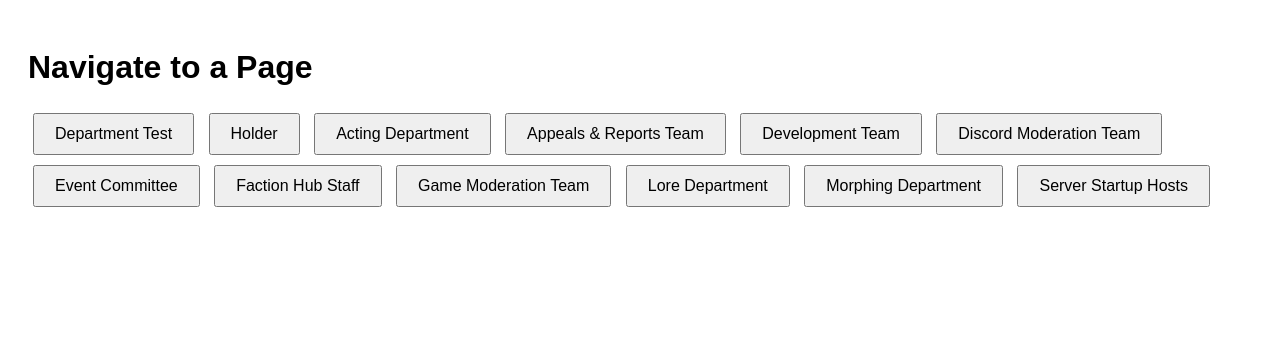
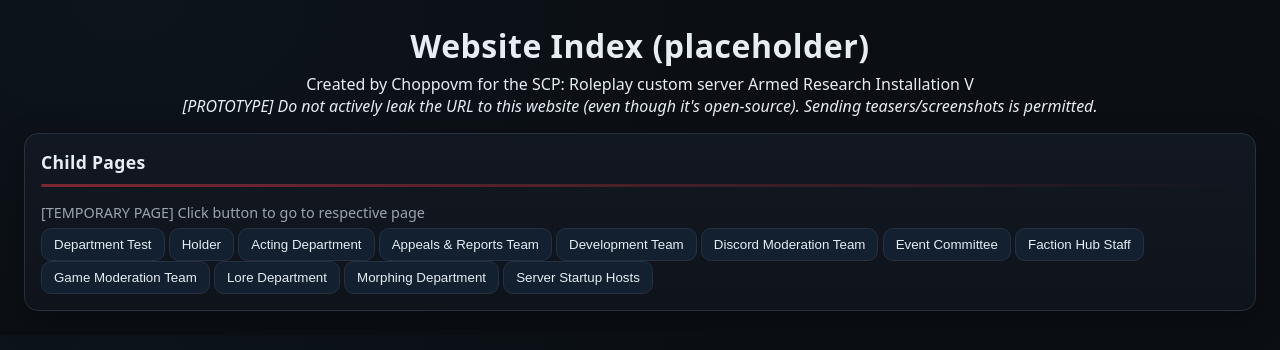
Before and after one commit to Choppovm/deprecated_ariv, a plain HTML site: page index.html in a window 1280 px wide. Drawn offline with Linux system fonts and the light colour scheme.

Commit message:
Update index.html

```diff
--- a/index.html
+++ b/index.html
@@ -1,23 +1,65 @@
 <!DOCTYPE html>
 <html lang="en">
 <head>
-  <meta charset="UTF-8">
-  <title>Page Redirects</title>
+  <meta charset="UTF-8" />
+  <meta name="viewport" content="width=device-width, initial-scale=1" />
+  <title>SCP:RP Staff Shift Tracker</title>
   <style>
+    :root {
+      --bg: #0b0f14;
+      --panel: #121821;
+      --panel-2: #0f141b;
+      --text: #e6edf3;
+      --muted: #9aa4af;
+      --accent: #e63946;
+      --ok: #2ea043;
+      --warn: #e3b341;
+      --border: #263041;
+    }
+    * { box-sizing: border-box; }
     body {
-      font-family: Arial, sans-serif;
-      padding: 20px;
+      margin: 0; padding: 24px; font-family: system-ui, Segoe UI, Roboto, Arial, sans-serif;
+      color: var(--text); background: radial-gradient(1200px 800px at 10% 0%, #0d141c 0, var(--bg) 50%);
     }
+    header { text-align: center; margin-bottom: 16px; }
+    h1 { margin: 0 0 6px; font-weight: 800; letter-spacing: 0.5px; }
+    .sub { color: var(--muted); font-size: 0.95rem; }
+
+    .card {
+      background: linear-gradient(180deg, var(--panel), var(--panel-2));
+      border: 1px solid var(--border);
+      border-radius: 14px;
+      padding: 16px;
+      box-shadow: 0 10px 30px rgba(0,0,0,.35);
+    }
+    .card h2 { margin: 0 0 10px; font-size: 1.1rem; letter-spacing: .3px; }
+
+    label { display:block; font-size: 0.9rem; color: var(--muted); margin: 10px 0 6px; }
+
     button {
-      margin: 5px;
-      padding: 10px 20px;
-      font-size: 16px;
-      cursor: pointer;
+      border: 1px solid var(--border); background: #132030; color: var(--text); padding: 8px 12px; border-radius: 10px; cursor:pointer;
     }
+    button.primary { background: #17314b; border-color: #25496b; }
+    button.success { background: #12321f; border-color: #225f39; }
+    button.warn { background: #3a2c12; border-color: #72581d; }
+    button.danger { background: #3b161a; border-color: #6a272d; }
+    button:disabled { opacity:.6; cursor:not-allowed; }
+
+    .footer { text-align:center; color:var(--muted); margin-top: 20px; font-size:.9rem; }
+
+    .bar { height: 3px; background: linear-gradient(90deg, var(--accent), transparent); border-radius: 999px; margin: 10px 0 16px; opacity:.5; }
   </style>
 </head>
 <body>
-  <h1>Navigate to a Page</h1>
+  <header>
+    <h1>Website Index (placeholder)</h1>
+    <div class="">Created by Choppovm for the SCP: Roleplay custom server Armed Research Installation V<br><i>[PROTOTYPE] Do not actively leak the URL to this website (even though it's open-source). Sending teasers/screenshots is permitted.</i></div>
+  </header>
+
+  <section class="card">
+    <h2>Child Pages</h2>
+    <div class="bar"></div>
+    <label>[TEMPORARY PAGE] Click button to go to respective page</label>
 
     <button onclick="redirectTo('departmenttest.html')">Department Test</button>
     <button onclick="redirectTo('holder.html')">Holder</button>
@@ -31,6 +73,7 @@
     <button onclick="redirectTo('staff_loredepartment.html')">Lore Department</button>
     <button onclick="redirectTo('staff_morphingdepartment.html')">Morphing Department</button>
     <button onclick="redirectTo('staff_serverstartuphosts.html')">Server Startup Hosts</button>
+  </section>
 
   <script>
     function redirectTo(page) {
```
Lines whose indentation alone changed are shown as unchanged.
